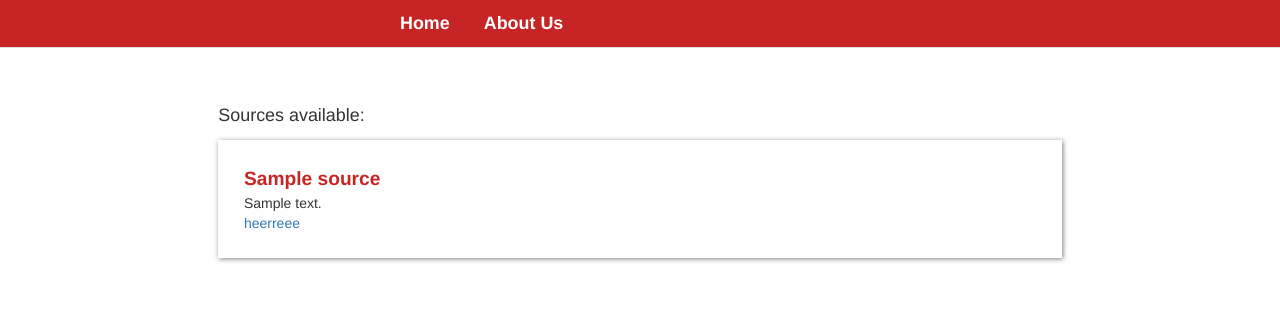
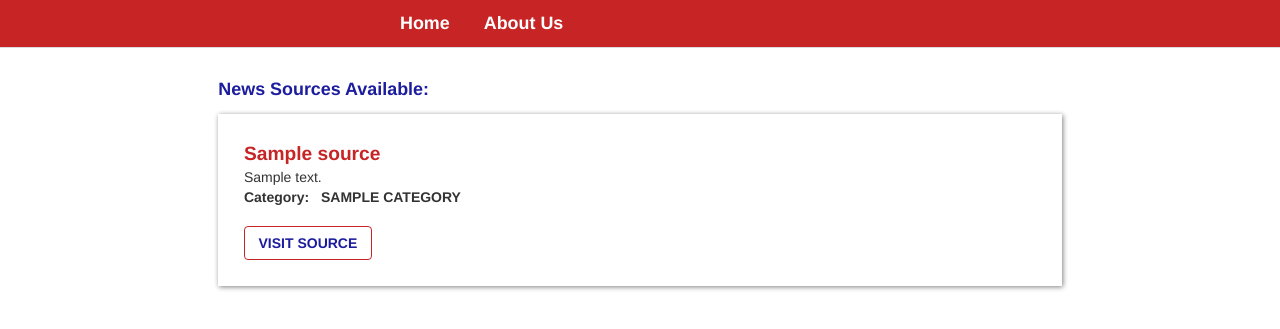
Before and after one commit to victoriamwangi/K-Fort-News, a Flask app: template app/templates/index.html in a window 1280 px wide. Shown: the top 329 px of the page. Run offline with Flask 2, Linux system fonts and the light colour scheme; the template is opened without the code that fills it: most values are stand-ins (such as "Sample title", 1, 10 or a date in 2020); some libraries are stand-ins or nearby versions.

Commit message:
st: style the home page

```diff
--- a/app/static/style/style.css
+++ b/app/static/style/style.css
@@ -1,3 +1,5 @@
+/* NAVBAR */
+
 #navId {
     background-color: rgb(199, 37, 37);
     color: white;
@@ -19,8 +21,16 @@
     border: 1px solid black;
 }
 
+
+/* HOME PAGE  */
+
+.head-tag {
+    font-weight: bold;
+    color: rgb(28, 28, 158);
+}
+
 .row-sources {
-    padding-top: 3vw;
+    padding-top: 1vw;
 }
 
 .head-tag {
@@ -38,6 +48,10 @@
     font-size: 1.2v;
 }
 
+.category {
+    font-weight: bold;
+}
+
 .source-name {
     font-size: 1.5vw;
     font-weight: bold;
@@ -46,6 +60,13 @@
 .source-name a {
     color: rgb(199, 37, 37) !important;
 }
+
+.source-name a:visited {
+    color: purple;
+}
+
+
+/* ARTICLES PAGE/ */
 
 .articles {
     margin-left: 2vw;
@@ -69,16 +90,26 @@
     list-style: none;
 }
 
+.container-article li span {
+    font-weight: bold;
+}
+
 #readMore {
     width: 10vw;
     background-color: transparent;
     border: rgb(199, 37, 37) 1px solid;
     margin-top: 1.5vw;
     color: rgb(28, 28, 158);
+    font-weight: bold;
 }
 
 .article-url {
     color: rgb(28, 28, 158);
     font-weight: bold;
     font-size: 1.3vw;
+    font-weight: bold;
 }
+
+.container-article a:visited {
+    color: purple;
+}
--- a/app/templates/article.html
+++ b/app/templates/article.html
@@ -10,9 +10,9 @@
         <li class="article-name">
           <a class="article-url" href="{{articles.url}}">{{articles.title}} </a>
         </li>
-        <li>Author:{{articles.author}}</li>
+        <li><span>Author:</span> &nbsp;&nbsp;{{articles.author}}</li>
         <li>{{articles.description}}</li>
-        <li>Published at{{articles.publishedAt}}</li>
+        <li><span>Published at:</span> &nbsp;&nbsp;{{articles.publishedAt}}</li>
         <a
           name=""
           id="readMore"
--- a/app/templates/articles2.html
+++ /dev/null
@@ -1 +0,0 @@
-<h2>heyyyy</h2>
--- a/app/templates/index.html
+++ b/app/templates/index.html
@@ -11,16 +11,23 @@
 <div class="row row-sources">
   <div class="col-lg-2"></div>
   <div class="col-lg-8 sources">
-    <h1 class="head-tag">Sources available:</h1>
+    <h1 class="head-tag">News Sources Available:</h1>
     {%for sources in news_sources%}
     <ul class="uls shadow">
       <li class="source-name">
         <a href="/article/{{sources.id}}">{{sources.name}} </a>
       </li>
       <li>{{sources.description}}</li>
-      <li>
-        <a href="/article/{{sources.id}}">heerreee</a>
-      </li>
+      <li class="category">Category: &nbsp; {{sources.category|upper}}</li>
+
+      <a
+        name=""
+        id="readMore"
+        class="btn btn-primary"
+        href="/article/{{sources.id}}"
+        role="button"
+        >VISIT SOURCE</a
+      >
     </ul>
     {%endfor%}
   </div>
--- a/app/templates/macro.html
+++ /dev/null
@@ -1,2 +0,0 @@
-{%macro displayArticleList(articles_list)%}
-{%for articles in source_articles%}
```
